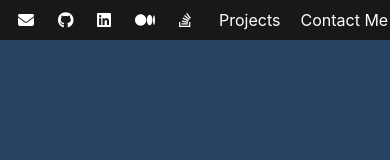
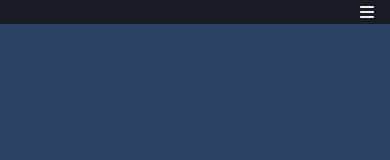
Before and after one commit to greglacinto/greg-portfolio, a React (Create React App) app: page / in a window 390 px wide. Shown: the top 160 px of the page. Built offline with nearby package versions, Linux system fonts and the light colour scheme.

Commit message:
refactor: added style to header for mobile optimization

```diff
--- a/src/components/Header.js
+++ b/src/components/Header.js
@@ -1,13 +1,16 @@
 import { useRef, useState, useEffect } from "react";
-import { UnorderedList, ListItem, Link, Box, HStack } from "@chakra-ui/react";
+import { UnorderedList, ListItem, Link, Box, HStack, VStack} from "@chakra-ui/react";
+// import { HamburgerIcon, CloseIcon} from '@chakra-ui/icons';
 import { FontAwesomeIcon } from '@fortawesome/react-fontawesome';
+// import { faBars } from '@fortawesome/sharp-regular-svg-icons'
 import {
-    faEnvelope,
+    faEnvelope, faBars, faXmark
 } from '@fortawesome/free-solid-svg-icons'
 import {
     faGithub, faLinkedin,
     faStackOverflow, faMedium
-} from '@fortawesome/free-brands-svg-icons'
+} from '@fortawesome/free-brands-svg-icons';
+import '../styles/Header.css';
 
 const socials = [
     {
@@ -35,8 +38,10 @@ const socials = [
 const Header = () => {
   let previousPosition = useRef(0);
   let [direction, setDirection] = useState("");
+  const [isToggle, setToggle] = useState(false);
 
   const handleClick = (anchor) => () =>  {
+    console.log(window.innerWidth)
     const query = anchor+"-section";
     const element = document.getElementById(query);
     if (element) {
@@ -46,6 +51,11 @@ const Header = () => {
       });
     }
   };
+
+  const handleToggle = () => {
+    setToggle(!isToggle);
+    console.log(isToggle)
+  }
 
   useEffect(() => {
     const updatePosition = () => {
@@ -78,9 +88,13 @@ const Header = () => {
           backgroundColor="#18181b"
           color="white"
         >
+          <Box
+            id="lg-screen-navbar"
+            display="none"
+          >
           <HStack
               justifyContent="space-around"
-                    py={2}
+              py={3}
             >
               <nav>
                   <UnorderedList>
@@ -114,6 +128,65 @@ const Header = () => {
               </nav>
             </HStack>
           </Box>
+        </Box>
+
+        <Box
+          id="sm-screen-display"
+          display="block"
+          top={0}
+          left={0}
+          right={0}
+          position="fixed"
+          zIndex={20}
+          paddingRight={4}
+          backgroundColor="#18181b"
+          color="white"
+          opacity={0.9}
+        >
+          <Box float="right">
+            <FontAwesomeIcon icon={isToggle ? faXmark : faBars} onClick={handleToggle}/>
+          </Box>
+
+          <Box
+            display={isToggle ? "block" : "none"}
+          >
+            <nav>
+                  <UnorderedList>
+                      <VStack spacing={5} paddingTop={6}>
+                        <button onClick={handleClick("projects")}>Projects</button>
+                        <button onClick={handleClick("contactme")}>Contact Me</button>
+                      </VStack>
+                  </UnorderedList>
+            </nav>
+
+            <nav>
+              <UnorderedList>
+                <HStack
+                  py={6}
+                  alignItems="center"
+                  justifyContent="space-around"
+                  spacing={0}
+                >
+                  {
+                    socials.map((item, i) => {
+                      return (
+                        <ListItem listStyleType='none' key={i}>
+                          <Link href={item.url} isExternal>
+                            <FontAwesomeIcon icon={item.icon} />
+                          </Link>
+                        </ListItem>
+                      )
+                    })
+                  }
+
+                </HStack>
+              </UnorderedList>
+            </nav>
+          </Box>
+        </Box>
+
+
+
       </>
     )
 }
--- /dev/null
+++ b/src/styles/Header.css
@@ -0,0 +1,9 @@
+@media only screen and (min-width: 768px) {
+  #lg-screen-navbar{
+    display: block;
+  }
+
+  #sm-screen-display{
+    display: none;
+  }
+}
```
Lines whose indentation alone changed are shown as unchanged.
